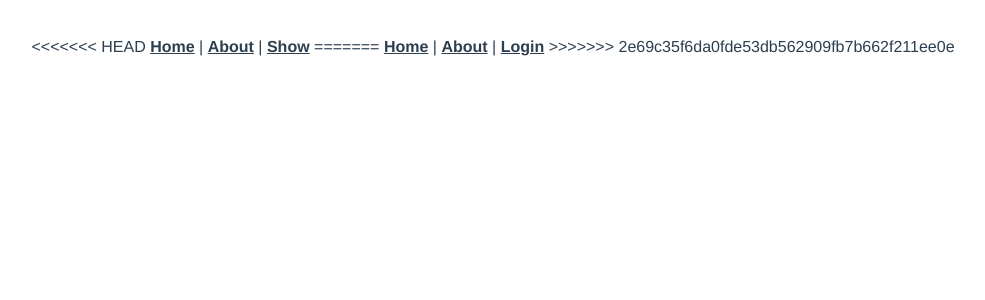
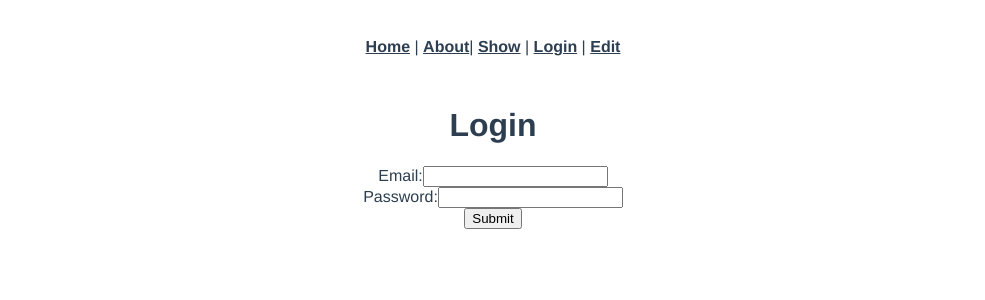
Before and after one commit to git-sum-60/student-portal-vue, a Vue app: page /logins in a window 1280 px wide. Shown: the top 300 px of the page, without its empty margins (147-1132 px from the left). Built offline with nearby package versions, Linux system fonts and the light colour scheme.

Commit message:
add edit to navbar

```diff
--- a/src/App.vue
+++ b/src/App.vue
@@ -1,17 +1,11 @@
 <template>
   <div id="app">
     <div id="nav">
-<<<<<<< HEAD
-      <router-link to="/">Home</router-link>
-      |
-      <router-link to="/about">About</router-link>
-      |
-      <router-link to="/show">Show</router-link>
-=======
-      <router-link to="/">Home</router-link> |
-      <router-link to="/about">About</router-link> |
-      <router-link to="/login">Login</router-link>
->>>>>>> 2e69c35f6da0fde53db562909fb7b662f211ee0e
+      <router-link to="/">Home</router-link>      |
+      <router-link to="/about">About</router-link>|
+      <router-link to="/show">Show</router-link> |
+      <router-link to="/login">Login</router-link> |
+      <router-link to="/students/edit">Edit</router-link>
     </div>
     <router-view />
   </div>
--- a/src/router/index.js
+++ b/src/router/index.js
@@ -19,7 +19,7 @@ const routes = [
     component: Show,
   },
   {
-    path: "/login",
+    path: "/logins",
     name: "login",
     component: Login,
   },
@@ -32,7 +32,7 @@ const routes = [
     component: () => import(/* webpackChunkName: "about" */ "../views/About.vue"),
   },
   {
-    path: "/students/:id/edit",
+    path: "/students/edit",
     name: "students-edit",
     component: StudentsEdit,
   },
--- a/src/views/Login.vue
+++ b/src/views/Login.vue
@@ -42,7 +42,7 @@ export default {
           axios.defaults.headers.common["Authorization"] =
             "Bearer " + response.data.jwt;
           localStorage.setItem("jwt", response.data.jwt);
-          localStorage.setItem("user_id", response.data.user_id);
+          localStorage.setItem("student_id", response.data.password_id);
           this.$router.push("/");
         })
         .catch(error => {
--- a/src/views/Show.vue
+++ b/src/views/Show.vue
@@ -1,5 +1,6 @@
 <template>
   <div class="students-show">
+    <button v-bind:href="`/students/11/edit`">Edit</button>
     <h2>Resume Info</h2>
     <p>First name: {{ student.first_name }}</p>
     <p>Last Name: {{ student.last_name }}</p>
@@ -17,7 +18,6 @@
     <p>Name: {{ student.name }}</p>
     <p>Description:{{ student.description }}</p>
     <p>Url: {{ student.url }}</p>
-    <button v-bind:href="`/students/${student.id}/edit`">Edit</button>
     <h2>Experience</h2>
     <p>Start Date: {{ student.start_date}}</p>
     <p>End Date: {{ student.end_date }}</p>
@@ -28,7 +28,7 @@
 </template>
 
 <script>
-// import axios from "axios";
+import axios from "axios";
 
 export default {
   data: function() {
@@ -46,10 +46,10 @@ export default {
     };
   },
   created: function() {
-    axios.get("/api/students/ + this.$route.params.id").then(response => {
-      console.log(response.data);
-      this.student = response.data;
-    });
+    // axios.get("/api/students/ + this.$route.params.id").then(response => {
+    //   console.log(response.data);
+    //   this.student = response.data;
+    // });
   },
   methods: {},
 };
```
